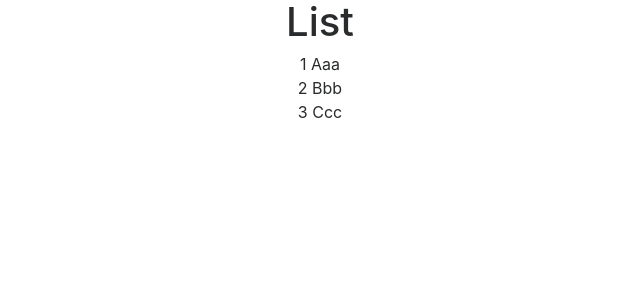
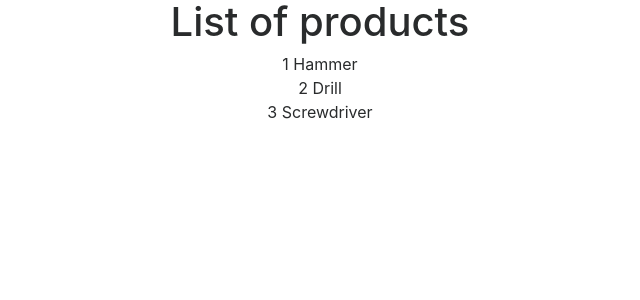
Before and after one commit to leszek---/devMeetShop, an Angular app: page / in a window 1280 px wide. Shown: the top 300 px of the page, without its empty margins (320-960 px from the left). Built offline with nearby package versions, Linux system fonts and the light colour scheme.

Commit message:
Added products

```diff
--- a/src/app/app.component.html
+++ b/src/app/app.component.html
@@ -1,4 +1,4 @@
 <!--The content below is only a placeholder and can be replaced.-->
 <div style="text-align:center">
-<h1>List</h1>
-<div *ngFor="let user of users">{{ user.id }} {{user.name}}</div>
+<h1>List of products</h1>
+<div *ngFor="let product of products">{{ product.id }} {{product.name}}</div>
--- a/src/app/app.component.ts
+++ b/src/app/app.component.ts
@@ -1,4 +1,5 @@
 import { Component } from '@angular/core';
+import {Product} from '../models/productModel';
 
 @Component({
   selector: 'app-root',
@@ -6,9 +7,9 @@ import { Component } from '@angular/core';
   styleUrls: ['./app.component.css']
 })
 export class AppComponent {
-  public users = [
-    {name: 'Aaa', id: 1},
-        {name: 'Bbb', id: 2},
-            {name: 'Ccc', id: 3},
+  public products: Product[] = [
+    {id: 1, name: 'Hammer', isPromoted: false},
+    {id: 2, name: 'Drill', description: 'Just a drill', isPromoted: false},
+    {id: 3, name: 'Screwdriver', description: 'Gimme screw', isPromoted: false},
   ];
 }
--- /dev/null
+++ b/src/models/productModel.ts
@@ -0,0 +1,7 @@
+export class Product {
+    id: number;
+    name: string;
+    description?: string;
+    photoUrl?: string;
+    isPromoted: boolean;
+}
```
